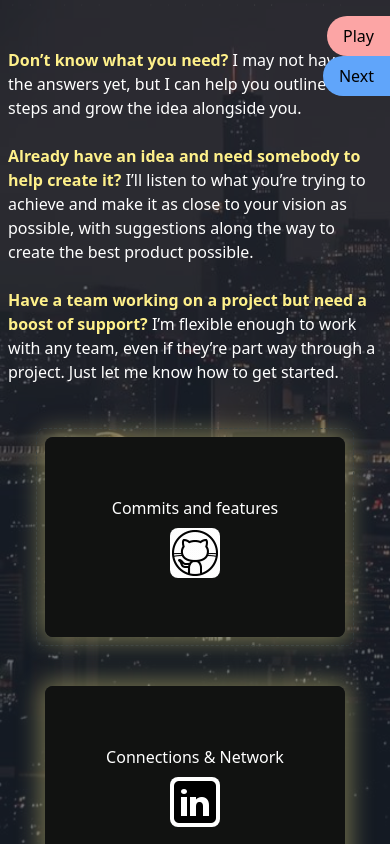
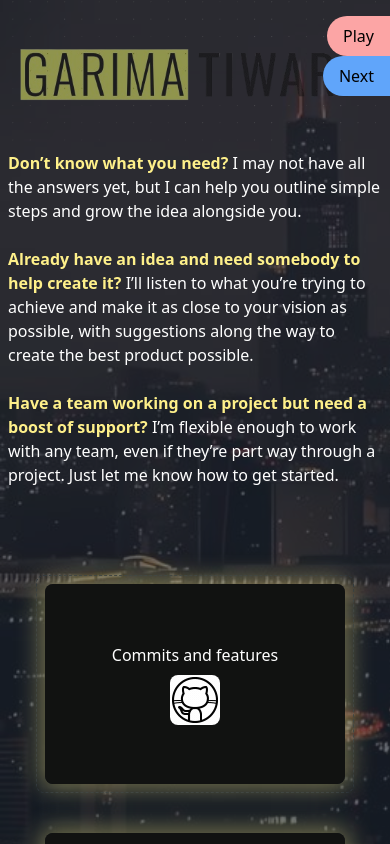
Before and after one commit to garimatiwari2004/portfolio, a React (Create React App) app: page /contact in a window 390 px wide. Both pictures are taken after a click on the button "Yes, play!". Shown: the top 844 px of the page. Built offline with nearby package versions, Linux system fonts and the light colour scheme.

Commit message:
Refactor Contact component layout for improved structure and responsiveness; update transition duration in styles

```diff
--- a/src/components/contact.jsx
+++ b/src/components/contact.jsx
@@ -6,13 +6,13 @@ import linkedin from "../assets/linkedin.png";
 
 const Contact = () => {
   return (
-    <div className="socardss relative flex flex-col justify-center items-center ">
+    <div className="socardss relative  ">
       <div className="overlay absolute bg-gray-800 w-full h-full opacity-65 z-55"></div>
       <div className=" grid md:grid-cols-2 sm:grid-cols-1 place-content-center place-items-center    ">
         <div className=" flex justify-center items-center w-full   ">
           <img src={logo} alt="logo" className=" opacity-50 rounded-lg z-50 " />
         </div>
-        <div className=" flex flex-col justify-center  items-center  p-2  z-50 mt-8">
+        <div className=" flex flex-col justify-center  items-center  p-2  z-50 ">
           <p className="text-white">
             <b className="text-yellow-200">Don’t know what you need?</b> I may
             not have all the answers yet, but I can help you outline simple
@@ -37,7 +37,7 @@ const Contact = () => {
           </p>
         </div>
       </div>
-      <div className="mt-5 ">
+      <div className="mt-16 flex flex-col justify-center items-center">
         <div className="socards flex flex-wrap justify-center gap-8 p-4     ">
           <div className="card-container  w-fit  border border-dashed border-gray-800  rounded-lg p-2 ">
             <a
@@ -81,8 +81,7 @@ const Contact = () => {
             </a>
           </div>
         </div>
-      </div>
-      <div className="mt-10  z-50 ">
+        <div className=" z-50 ">
       <a
         href="mailto:garimatiwari1803@gmail.com"
         className="block text-white text-xl hover:underline hover:text-yellow-300  hover:cursor-pointer z-50 hover:scale-y-150"
@@ -90,6 +89,8 @@ const Contact = () => {
         Reach out to me on mail !
       </a>
       </div>
+      </div>
+
     </div>
   );
 };
--- a/src/styles/contactcard.css
+++ b/src/styles/contactcard.css
@@ -4,6 +4,7 @@
     background-size: cover;
     width: 100vw;
     height:100vh;
+    min-height: fit-content;
 
 
 }
@@ -19,7 +20,7 @@
     width: 300px;
     height: 200px;
     transform-style: preserve-3d;
-    transition: transform 0.3s;
+    transition: transform 0.6s;
     border-radius: 8px;
     border:none;
 box-shadow: rgba(0, 0, 0, 0.56) 0px 22px 70px 4px;}
```
